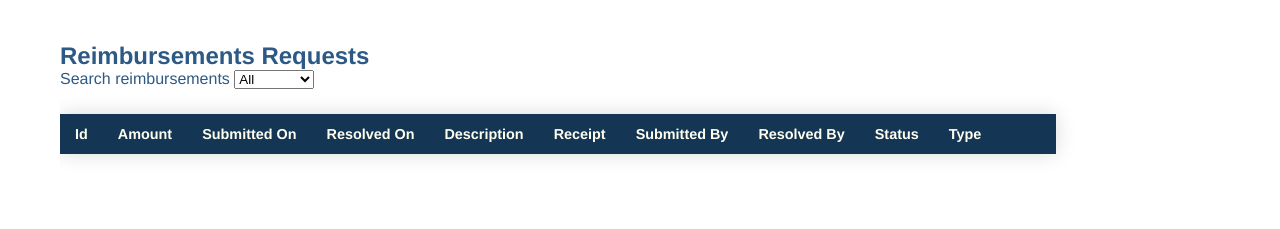
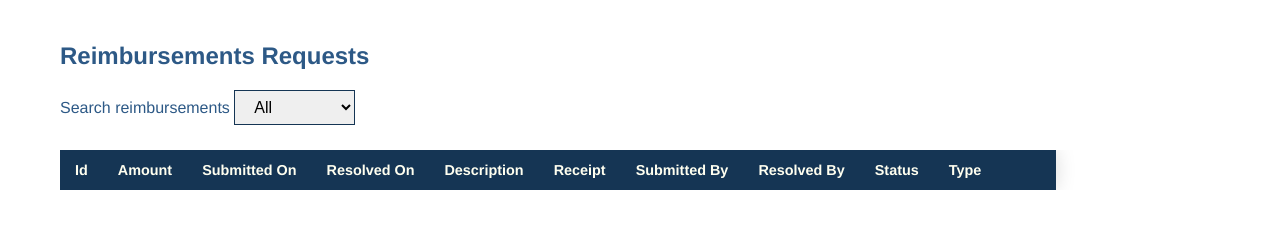
Before and after one commit to ankurshahi80/expense-reimbursement-system-front-end, a plain HTML site: page manager-page.html in a window 1280 px wide. Shown: the part 137-366 px from the top of the page. Drawn offline with Linux system fonts and the light colour scheme; no server answers.

Commit message:
updated CSS for the search dropdown

```diff
--- a/assets/css/style.css
+++ b/assets/css/style.css
@@ -112,11 +112,12 @@ section {
 /* Start reimbursement-table style */
 .table-overflow-wrapper {
   overflow-x: auto;
+  margin: 25px 0;
 }
 
 .reimbursement-table {
   border-collapse: collapse;
-  margin: 25px 0;
+  /* margin: 25px 0; */
   font-size: 0.9rem;
   min-width: 800px;
   box-shadow: 0 0 20px rgba(0, 0, 0, 0.15);
@@ -209,3 +210,10 @@ input[type=number] {
   margin-top: 1rem;
 }
 /* End new reimbursement form style */
+
+#status-search {
+  margin-top:20px;
+  padding: 7px 15px;
+  font-size: 1rem;
+  border: 1px #153554 solid;
+}
```
